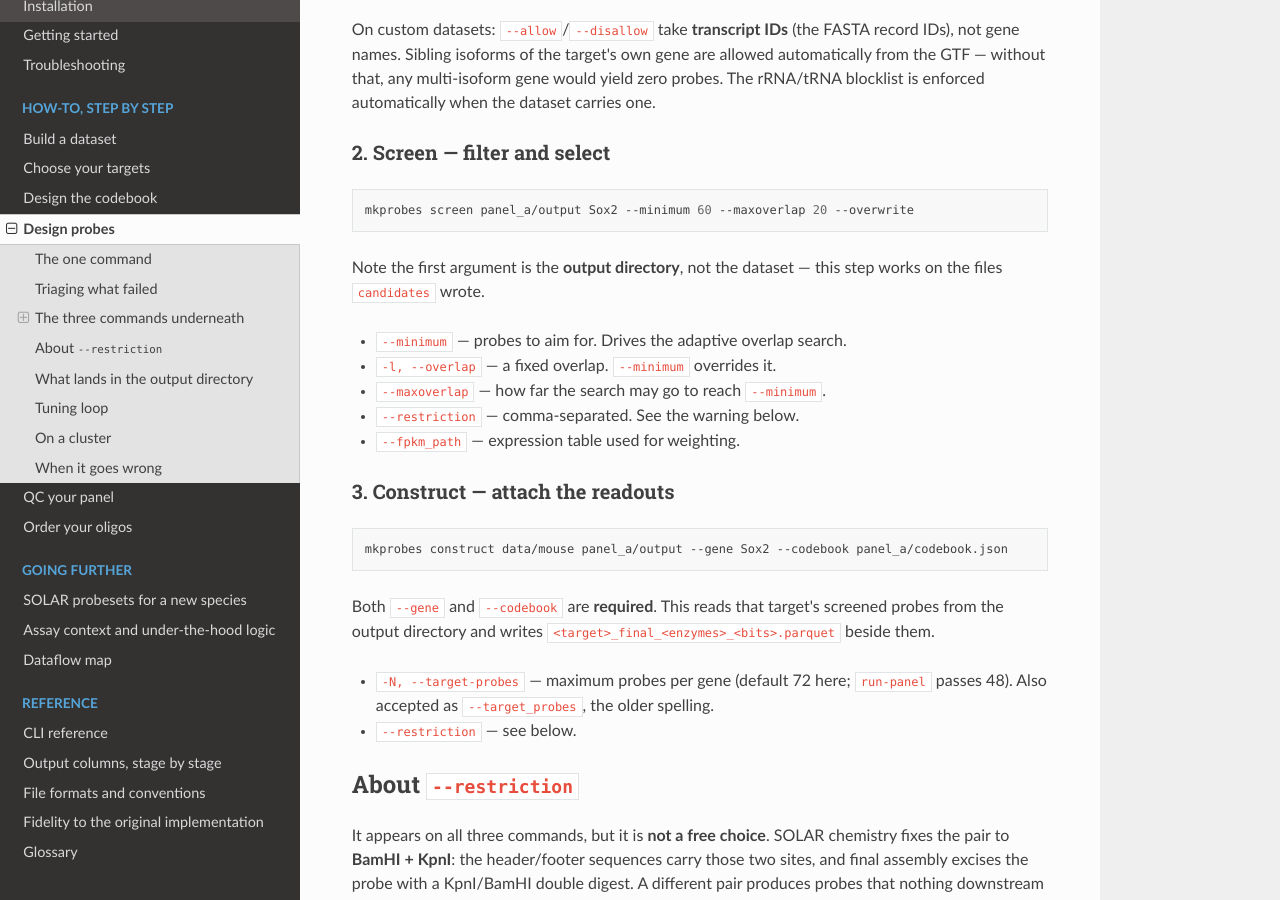
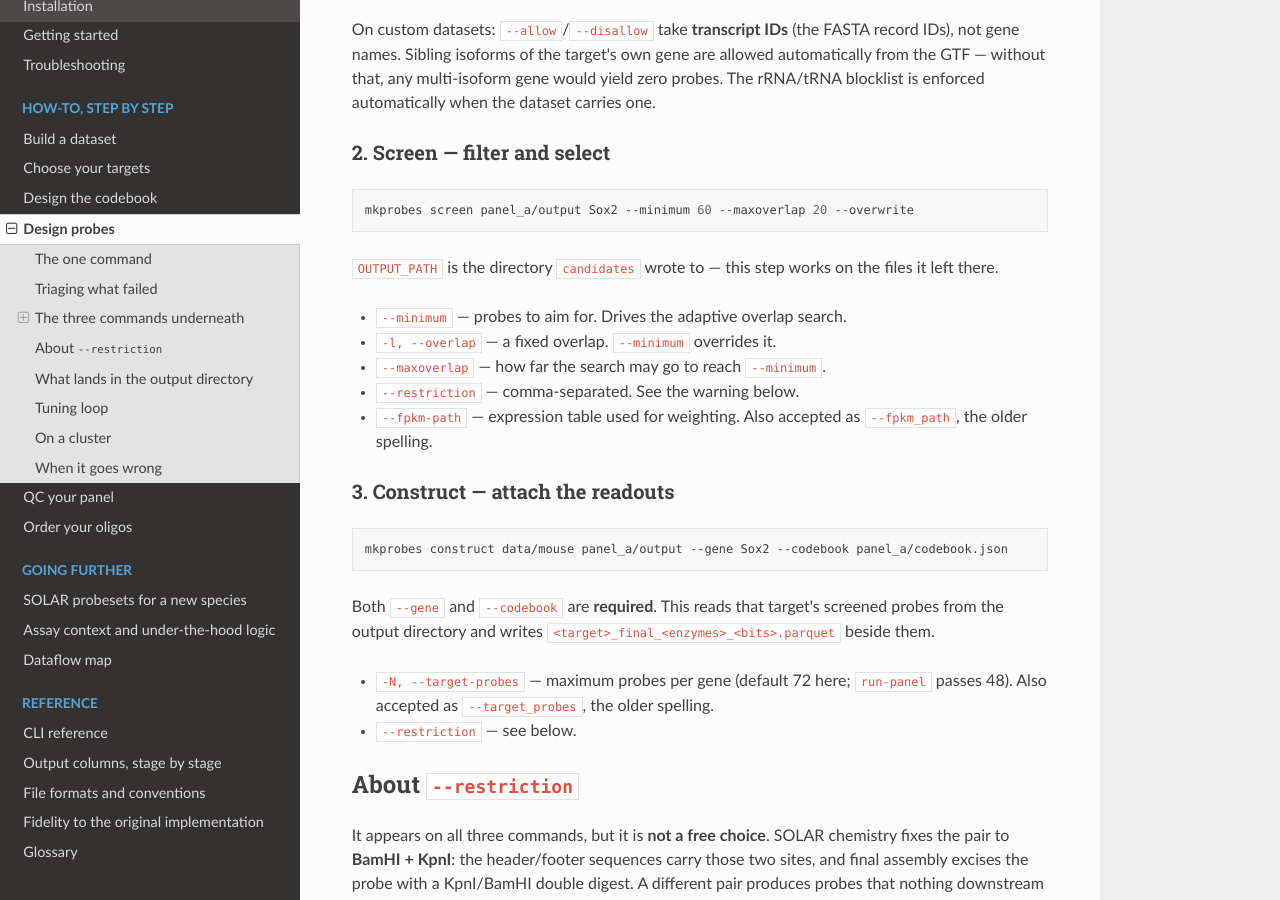
Before and after one commit to gofflab/mkprobes, a Sphinx documentation site: the page built from docs/workflows/design_probes.md, in a window 1280 px wide and 900 px high, scrolled down 2030 px. Built offline with Sphinx 7.4.7 and the Read the Docs theme 3.1.0, drawn with Linux system fonts in a browser that asks for light colours.

Commit message:
Call `screen`'s output directory OUTPUT_PATH, as its siblings do
The previous commit renamed it DATA_DIR -> OUTPUT_DIR, which fixes the
misleading half but coins a third name for one concept: `filter-genes`
and `construct` both call this same directory OUTPUT_PATH, on the CLI
and in their library functions. `screen` held the only OUTPUT_DIR left,
so it joins them.

Only the Click argument and the command function move. run_screen and
_screen keep `output_dir`: run_screen is exported, so renaming its
keyword would break callers for a name no CLI user ever sees. Both
in-tree callers pass it positionally.

reference/cli.md needed no edit - sphinx-click renders it from the
command object, and a build under -W confirms it picks the new name up.

design_probes.md no longer has to warn that the first argument is not
the dataset, since the name now says so. Its option list also still
showed --fpkm_path, which the previous commit demoted to the alias.

Co-Authored-By: Claude Opus 5 <noreply@anthropic.com>

````diff
--- a/docs/workflows/design_probes.md
+++ b/docs/workflows/design_probes.md
@@ -92,14 +92,15 @@ when the dataset carries one.
 mkprobes screen panel_a/output Sox2 --minimum 60 --maxoverlap 20 --overwrite
 ```
 
-Note the first argument is the **output directory**, not the dataset — this
-step works on the files `candidates` wrote.
+`OUTPUT_PATH` is the directory `candidates` wrote to — this step works on
+the files it left there.
 
 - `--minimum` — probes to aim for. Drives the adaptive overlap search.
 - `-l, --overlap` — a fixed overlap. `--minimum` overrides it.
 - `--maxoverlap` — how far the search may go to reach `--minimum`.
 - `--restriction` — comma-separated. See the warning below.
-- `--fpkm_path` — expression table used for weighting.
+- `--fpkm-path` — expression table used for weighting. Also accepted as
+  `--fpkm_path`, the older spelling.
 
 ### 3. Construct — attach the readouts
 
````
Also changed, not shown: 1 other file.
